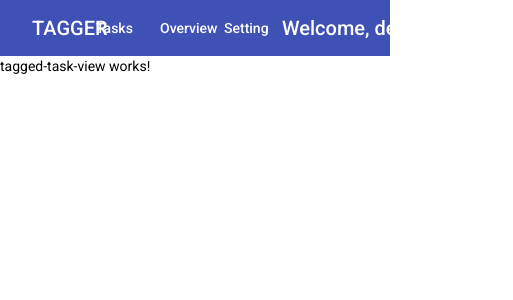
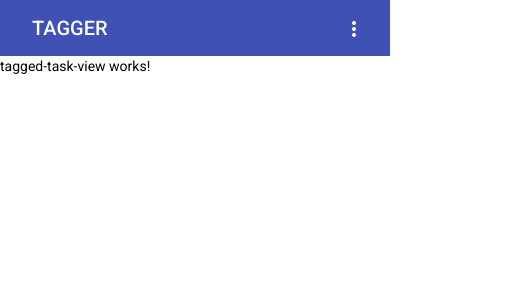
Before and after one commit to zhanhualiang/tagged, an Angular app: page / in a window 390 px wide. Shown: the top 300 px of the page, 513 px wide, since content can reach past the window. Built offline with nearby package versions, Linux system fonts and the light colour scheme.

Commit message:
add Mat menu module & add responsive menu

```diff
--- a/src/app/app.module.ts
+++ b/src/app/app.module.ts
@@ -4,6 +4,7 @@ import { BrowserModule } from '@angular/platform-browser';
 import {MatToolbarModule} from '@angular/material/toolbar';
 import {MatButtonModule} from '@angular/material/button';
 import {MatIconModule} from '@angular/material/icon';
+import {MatMenuModule} from '@angular/material/menu';
 
 import { AppRoutingModule } from './app-routing.module';
 import { AppComponent } from './app.component';
@@ -30,7 +31,8 @@ import { TaggedOverviewViewComponent } from './tagged-overview-view/tagged-overv
     FlexLayoutModule,
     MatToolbarModule,
     MatButtonModule,
-    MatIconModule
+    MatIconModule,
+    MatMenuModule
   ],
   providers: [],
   bootstrap: [AppComponent]
--- a/src/app/tagged-header/tagged-header.component.html
+++ b/src/app/tagged-header/tagged-header.component.html
@@ -1,11 +1,37 @@
-<mat-toolbar color="primary">
+<mat-toolbar color="primary" fxLayout='row' fxLayoutAlign='space-around center'>
     <button mat-button routerLink='/'>
         <h1>TAGGER</h1>
     </button>
-    <button mat-button routerLink='/'>Tasks</button>
-    <button mat-button routerLink='/overview'>Overview</button>
-    <button mat-button routerLink='/setting'>Setting</button>
+
+<!--  Menu show on desktop  -->
+    <div class='desktop-nav' fxLayout='row' fxShow.lt-sm='false'>
+        <button mat-button routerLink='/'>Tasks</button>
+        <button mat-button routerLink='/overview'>Overview</button>
+        <button mat-button routerLink='/setting'>Setting</button>
+    </div>
+
     <span class="spacer"></span>
-    <span class="welcome-message">Welcome, dear {{ userName }}!</span>
-    <mat-icon>account_circle</mat-icon>
+
+    <div fxLayout='row' fxShow.lt-sm='false' fxLayoutAlign='space-around center'>
+        <span class="welcome-message" fxShow.lt-sm='false'>Welcome, dear {{ userName }}!</span>
+        <mat-icon>account_circle</mat-icon>
+    </div>
+
+<!--  Menu show on mobile  -->
+    <div fxHide fxShow.lt-sm>
+        <button mat-icon-button [matMenuTriggerFor]="menu" aria-label="Example icon-button with a menu">
+            <mat-icon>more_vert</mat-icon>
+          </button>
+          <mat-menu #menu="matMenu">
+            <button mat-menu-item routerLink='/'>
+              <span>Tasks</span>
+            </button>
+            <button mat-menu-item routerLink='/overview'>
+              <span>Overview</span>
+            </button>
+            <button mat-menu-item routerLink='/setting'>
+              <span>Setting</span>
+            </button>
+          </mat-menu>
+    </div>
 </mat-toolbar>
```
